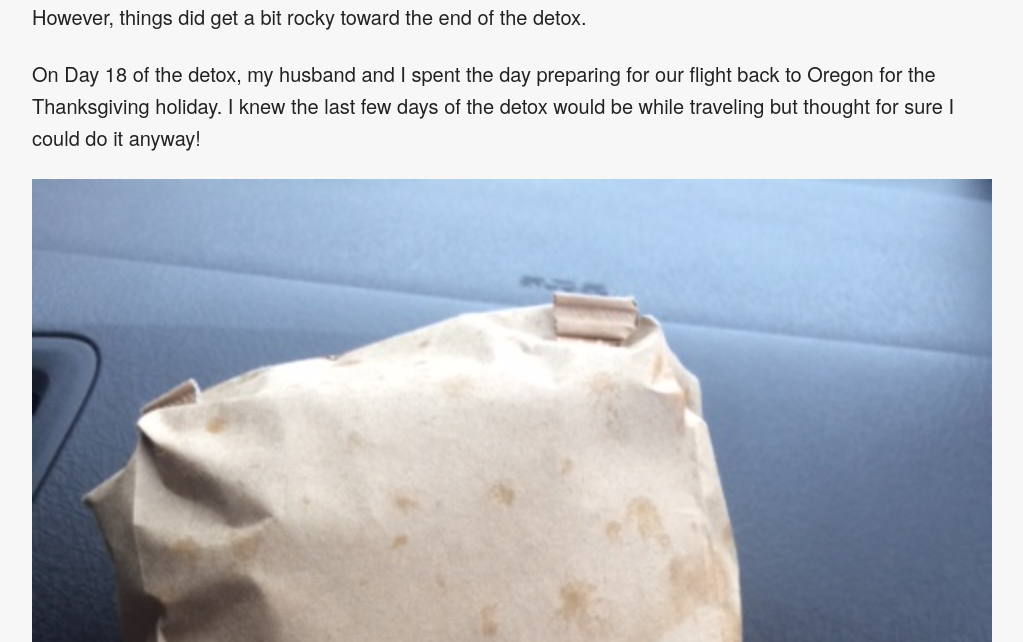
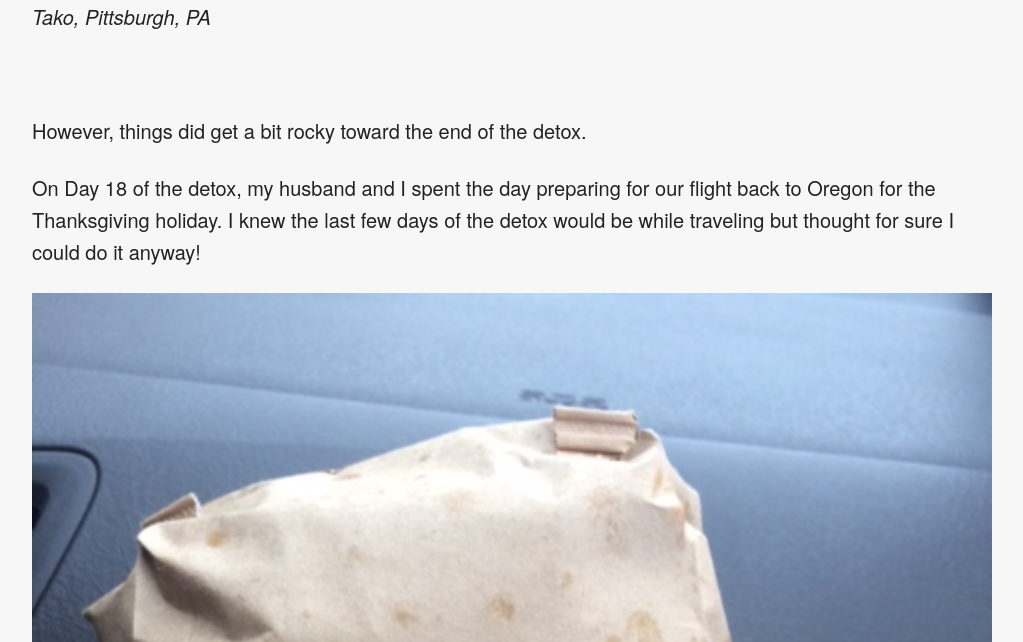
Before and after one commit to RubenSandwich/EdibleEms, a Jekyll site: the page built from _posts/2017-11-25-no-sugar-november-2017.md, in a window 1280 px wide and 900 px high, scrolled down 2323 px, cut to the strip 258-900 px from the top of the window. Shown: the whole strip, without its empty margins (128-1151 px from the left). Built offline with Jekyll 4.4.1, drawn with Linux system fonts in a browser that asks for light colours; comment, search, counter and statistics services are not loaded.

Commit message:
Update 2017-11-25-no-sugar-november-2017.md

```diff
--- a/_posts/2017-11-25-no-sugar-november-2017.md
+++ b/_posts/2017-11-25-no-sugar-november-2017.md
@@ -28,6 +28,10 @@ But anyway, I get the question.  You want to know if I broke the “rules” of
 I had planned all along to go to [Tako](http://takopgh.com), one of Pittsburgh’s best restaurants (in my opinion) that serves American-Mexican fusion food (so tacos!). Our friend from our [Sweden trip]() was visiting and we knew we would go out at some point so I had a planned detour from the detox. If this was the only time I’d gone off track I would honestly not have counted it since it was planned and my mindset around this meal was so balanced (I did not have dairy or dessert, for example).
 
 ![IMG_7724.jpg](/content/IMG_7724.jpg)
+
+*Tako, Pittsburgh, PA*
+
+<br>
 
 However, things did get a bit rocky toward the end of the detox.
 
```
